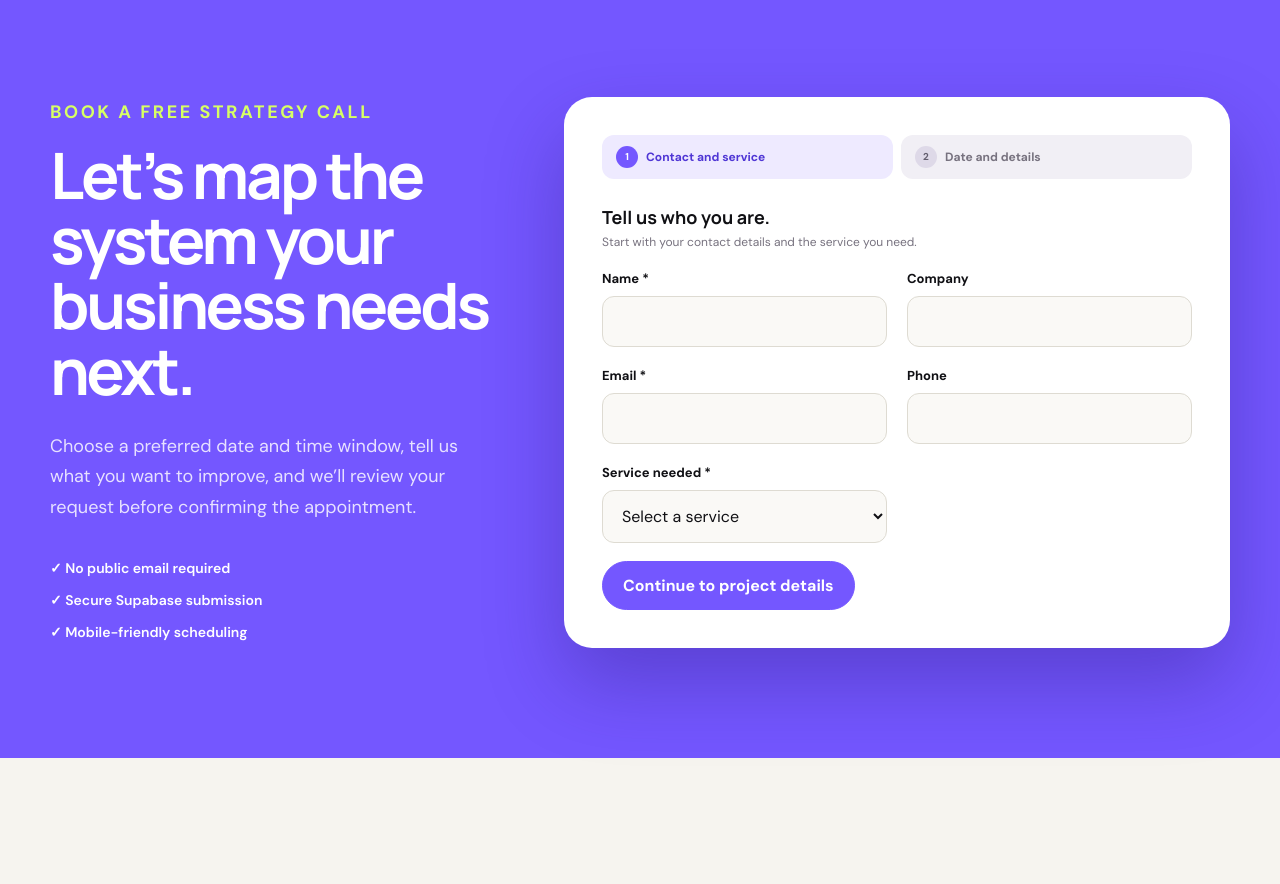
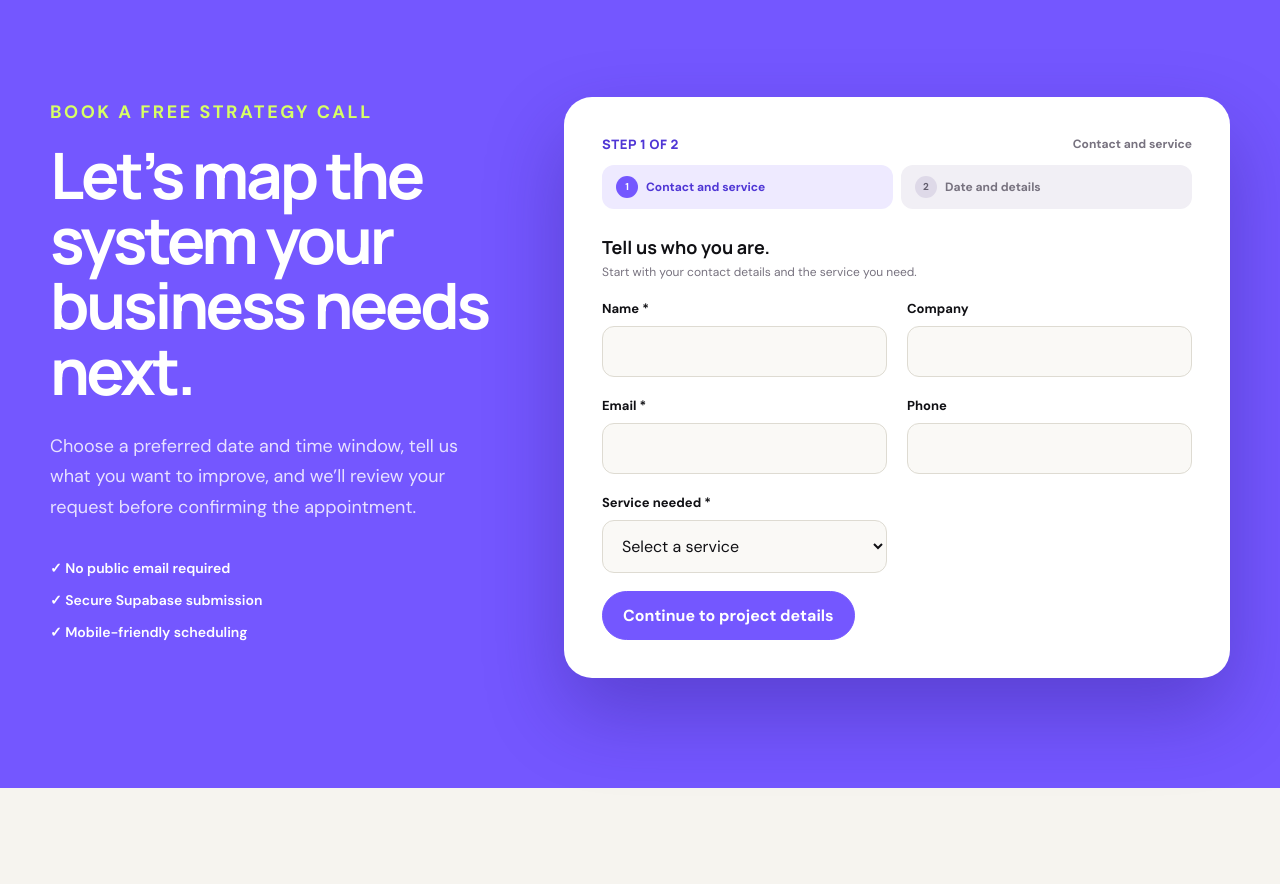
Before and after one commit to cocodev86/Coco1, a Next.js app: page / in a window 1280 px wide. Shown: the part 3800-4684 px from the top of the page. Built offline with nearby package versions, Linux system fonts and the light colour scheme.

Commit message:
Add explicit appointment progress indicator

```diff
--- a/app/BookingForm.tsx
+++ b/app/BookingForm.tsx
@@ -83,6 +83,11 @@ export default function BookingForm() {
 
   return (
     <form ref={formRef} className="booking-form" onSubmit={handleSubmit}>
+      <div className={styles.progressHeader} aria-live="polite" aria-atomic="true">
+        <p className={styles.progressCount}>Step {step} of 2</p>
+        <p className={styles.progressTitle}>{step === 1 ? "Contact and service" : "Date, budget, and details"}</p>
+      </div>
+
       <div className={styles.progress} aria-label={`Step ${step} of 2`}>
         <div className={`${styles.step} ${step === 1 ? styles.active : styles.complete}`}><span>{step === 2 ? "✓" : "1"}</span>Contact and service</div>
         <div className={`${styles.step} ${step === 2 ? styles.active : ""}`}><span>2</span>Date and details</div>
```
